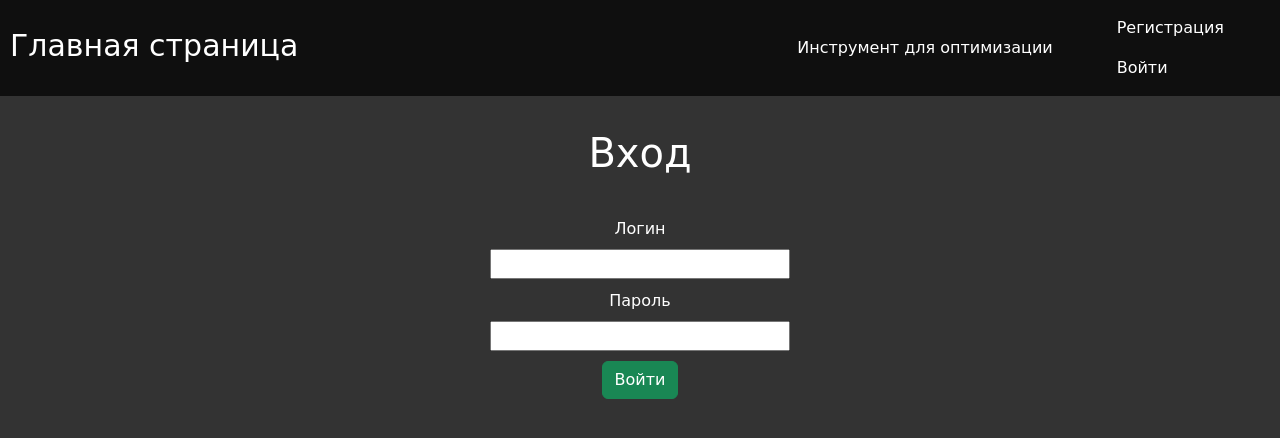
After one commit to ananastyaa/low-code-lp, a Django app: page /login in a window 1280 px wide. The commit adds this page. Shown: the top 438 px of the page. Run offline with Django 4.2, Linux system fonts and the light colour scheme; some libraries are stand-ins or nearby versions.

Commit message:
Добавлена обязательная регистрация пользователя

```diff
--- a/low_code/low_code/settings.py
+++ b/low_code/low_code/settings.py
@@ -114,7 +114,7 @@ AUTH_PASSWORD_VALIDATORS = [
 # Internationalization
 # https://docs.djangoproject.com/en/4.2/topics/i18n/
 
-LANGUAGE_CODE = 'en-us'
+LANGUAGE_CODE = 'ru'
 
 TIME_ZONE = 'UTC'
 
@@ -137,3 +137,4 @@ STATICFILES_DIRS = [
 # https://docs.djangoproject.com/en/4.2/ref/settings/#default-auto-field
 
 DEFAULT_AUTO_FIELD = 'django.db.models.BigAutoField'
+LOGIN_REDIRECT_URL = '/'
--- a/low_code/main/admin.py
+++ b/low_code/main/admin.py
@@ -2,7 +2,8 @@ from django.contrib import admin
 
 # Register your models here.
 
-from .models import File, Parameter
+from .models import File, Parameter, Project
 # Зарегистрируйте вашу модель здесь.
 admin.site.register(File)
 admin.site.register(Parameter)
+admin.site.register(Project)
--- a/low_code/main/forms.py
+++ b/low_code/main/forms.py
@@ -4,81 +4,109 @@ from django import forms
 from .models import File, Parameter, Project
 from django.forms import FileInput, TextInput, Select
 from bootstrap_modal_forms.forms import BSModalModelForm
+from django.contrib.auth.forms import UserCreationForm, AuthenticationForm
+from django.contrib.auth.models import User
+
 
 class FileForm(forms.ModelForm):
 
-   class Meta:
-      model = File
-      fields = ['path']
+    class Meta:
+        model = File
+        fields = ['path']
 
-      widgets = {
-         "path": FileInput(attrs={
-            'class': 'form-control',
-            'placeholder': 'Загрузите вашу таблицу'
-         }),
-      }
+        widgets = {
+            "path": FileInput(attrs={
+                'class': 'form-control',
+                'placeholder': 'Загрузите вашу таблицу'
+            }),
+        }
 
 
 class ParameterForm(BSModalModelForm):
 
-   class Meta:
-      model = Parameter
-      fields = ['idx', 'param', 'limit', 'func', 'criteria']
+    class Meta:
+        model = Parameter
+        fields = ['idx', 'param', 'limit', 'func', 'criteria']
 
-      widgets = {
-         "idx": TextInput(attrs={
-            'class': 'form-control',
-            'placeholder': 'Введите индексы'
-         }),
-         "param": TextInput(attrs={
-            'class': 'form-control',
-            'placeholder': 'Введите параметры'
-         }),
-         "limit": TextInput(attrs={
-            'class': 'form-control',
-            'placeholder': 'Введите ограничения (a * b < 8, где a, b - параметры)'
-         }),
-         "func": TextInput(attrs={
-            'class': 'form-control',
-            'placeholder': 'Введите целевую функцию'
-         }),
-         "criteria": Select(attrs={
-            'class': 'form-control',
-         }),
-   }
+        widgets = {
+            "idx": TextInput(attrs={
+                'class': 'form-control',
+                'placeholder': 'Введите индексы'
+            }),
+            "param": TextInput(attrs={
+                'class': 'form-control',
+                'placeholder': 'Введите параметры'
+            }),
+            "limit": TextInput(attrs={
+                'class': 'form-control',
+                'placeholder': 'Введите ограничения (a * b < 8, где a, b - параметры)'
+            }),
+            "func": TextInput(attrs={
+                'class': 'form-control',
+                'placeholder': 'Введите целевую функцию'
+            }),
+            "criteria": Select(attrs={
+                'class': 'form-control',
+            }),
+        }
 
-   def clean_idx(self):
-      data = self.cleaned_data['idx']
-      d = data.replace(" ", "").split(',')
-      file = File.objects.latest('id')
-      df = pd.read_csv("data/" + str(file.path))
-      for el in d:
-         if el not in df.columns.values:
-            raise forms.ValidationError(f'Похоже колонки {el} не существует в загруженной таблице')
-      return data
+    def clean_idx(self):
+        data = self.cleaned_data['idx']
+        d = data.replace(" ", "").split(',')
+        file = File.objects.latest('id')
+        df = pd.read_csv("data/" + str(file.path))
+        for el in d:
+            if el not in df.columns.values:
+                raise forms.ValidationError(
+                    f'Похоже колонки {el} не существует в загруженной таблице')
+        return data
 
-   def clean_param(self):
-      data = self.cleaned_data['param']
-      d = data.replace(" ", "")
-      file = File.objects.latest('id')
-      df = pd.read_csv("data/" + str(file.path))
-      if d not in df.columns.values:
-         raise forms.ValidationError(f'Похоже колонки {d} не существует в загруженной таблице')
-      return data
+    def clean_param(self):
+        data = self.cleaned_data['param']
+        d = data.replace(" ", "")
+        file = File.objects.latest('id')
+        df = pd.read_csv("data/" + str(file.path))
+        if d not in df.columns.values:
+            raise forms.ValidationError(
+                f'Похоже колонки {d} не существует в загруженной таблице')
+        return data
+
 
 class ProjectForm(BSModalModelForm):
 
-   class Meta:
-      model = Project
-      fields = ['name', 'desc']
+    class Meta:
+        model = Project
+        fields = ['name', 'desc']
 
-      widgets = {
-         "name": TextInput(attrs={
-            'class': 'form-control',
-            'placeholder': 'Введите название проекта'
-         }),
-         "desc": TextInput(attrs={
-            'class': 'form-control',
-            'placeholder': 'Введите описание проекта'
-         }),
-      }
+        widgets = {
+            "name": TextInput(attrs={
+                'class': 'form-control',
+                'placeholder': 'Введите название проекта'
+            }),
+            "desc": TextInput(attrs={
+                'class': 'form-control',
+                'placeholder': 'Введите описание проекта'
+            }),
+        }
+
+
+class RegisterUserForm(UserCreationForm):
+    username = forms.CharField(
+        label='Логин', widget=forms.TextInput(attrs={'class': 'form-input'}))
+    email = forms.EmailField(
+        label='Email', widget=forms.EmailInput(attrs={'class': 'form-input'}))
+    password1 = forms.CharField(
+        label='Пароль', widget=forms.PasswordInput(attrs={'class': 'form-input'}))
+    password2 = forms.CharField(label='Повтор пароля',
+                                widget=forms.PasswordInput(attrs={'class': 'form-input'}))
+
+    class Meta:
+        model = User
+        fields = ('username', 'email', 'password1', 'password2')
+
+
+class LoginUserForm(AuthenticationForm):
+    username = forms.CharField(
+        label='Логин', widget=forms.TextInput(attrs={'class': 'form-input'}))
+    password = forms.CharField(
+        label='Пароль', widget=forms.PasswordInput(attrs={'class': 'form-input'}))
--- a/low_code/main/static/main/css/main.css
+++ b/low_code/main/static/main/css/main.css
@@ -2,6 +2,11 @@ body {
   font-family: "Roundhand", cursive;
   background-color: #333333;
   color: #fff;
+}
+
+h1 {
+  text-align: center;
+  margin: 30px;
 }
 
 h3 {
@@ -15,6 +20,12 @@ h3 {
   font-size: 30px;
 }
 
+.nav-item {
+  padding: auto;
+  margin: auto;
+}
+
+
 .navbar{
     background:#0f0f0f;
     border-bottom: solid;
@@ -25,7 +36,7 @@ h3 {
     cursor: pointer;
    }
    .nav-link{
-    margin-right: 1em !important;
+    margin-right: 3em !important;
    }
    .nav-link:hover{
     background: #ffffff;
@@ -43,6 +54,7 @@ h3 {
     margin: auto;
     text-align: center;
     color: #333333;
+    margin-top: 10px;
   }
 
   .text-center {
@@ -56,4 +68,27 @@ h3 {
 
 label {
   color: #ffffff;
+  margin: 10px;
 }
+
+.form-input {
+  width: 300px;
+  font-size: 16px;
+}
+
+.form-label {
+  display: inline-block;
+  min-width: 150px;
+  vertical-align: top;
+}
+
+.form-error ul {
+  list-style: none;
+  padding: 0;
+  color: #CC0000;
+}
+
+.form-button {
+  min-width: 200px;
+  font-size: 16px;
+}
--- a/low_code/main/templates/main/layout.html
+++ b/low_code/main/templates/main/layout.html
@@ -1,14 +1,17 @@
 {% load static %}
 <!DOCTYPE html>
 <html lang="en">
+
 <head>
   <meta charset="UTF-8">
   <meta http-equiv="X-UA-Compatible" content="IE=edge">
   <meta name="viewport" content="width=device-width, initial-scale=1.0">
   <title>{% block title %}{% endblock %}</title>
-    <link rel="stylesheet" href="https://cdn.jsdelivr.net/npm/bootstrap@5.2.3/dist/css/bootstrap.min.css" integrity="sha384-rbsA2VBKQhggwzxH7pPCaAqO46MgnOM80zW1RWuH61DGLwZJEdK2Kadq2F9CUG65" crossorigin="anonymous">
+  <link rel="stylesheet" href="https://cdn.jsdelivr.net/npm/bootstrap@5.2.3/dist/css/bootstrap.min.css"
+    integrity="sha384-rbsA2VBKQhggwzxH7pPCaAqO46MgnOM80zW1RWuH61DGLwZJEdK2Kadq2F9CUG65" crossorigin="anonymous">
   <link rel="stylesheet" href="{% static 'main/css/main.css' %}">
 </head>
+
 <body>
   {% block scripts %}
   <script src="{% static 'main/assets/js/jquery-3.2.1.min.js' %}"></script>
@@ -23,6 +26,13 @@
         <li class="nav-item">
           <a class="nav-link" href="#">Инструмент для оптимизации</a>
         </li>
+        {% if request.user.is_authenticated %}
+        <li cclass="nav-item"> {{user.username}} <a class="nav-link" href="{% url 'logout' %}">Выйти</a></li>
+        {% else %}
+        <li class="nav-item"><a class="nav-link" href="{% url 'register' %}">Регистрация</a><a class="nav-link" href="{% url 'login' %}">Войти</a></li>
+        {% endif %}
+      </ul>
+
       </ul>
     </div>
   </nav>
@@ -31,4 +41,5 @@
     {% endblock %}
   </main>
 </body>
+
 </html>
--- /dev/null
+++ b/low_code/main/templates/main/login.html
@@ -0,0 +1,21 @@
+{% extends 'main/layout.html' %}
+
+{% block content %}
+<h1>Вход</h1>
+
+<form method="post">
+    {% csrf_token %}
+
+    <div class="form-error">{{ form.non_field_errors }}</div>
+
+    {% for f in form %}
+    <div><label class="form-label" for="{{ f.id_for_label }}">{{f.label}} </label>
+        {{ f }}
+    <div class="form-error">{{ f.errors }}</div>
+    {% endfor %}
+</div>
+
+    <button class="btn btn-success" type="submit">Войти</button>
+</form>
+
+{% endblock %}
--- a/low_code/main/urls.py
+++ b/low_code/main/urls.py
@@ -6,4 +6,8 @@ urlpatterns = [
     path('create_model', views.ModelCreateView.as_view(), name='create_model'),
     path('download', views.download_file, name='download'),
     path('create_project', views.ProjectCreateView.as_view(), name='create_project'),
+    path('login', views.LoginUser.as_view(), name='login'),
+    path('logout', views.logout_user, name='logout'),
+    path('register', views.RegisterUser.as_view(), name='register'),
+
 ]
--- a/low_code/main/views.py
+++ b/low_code/main/views.py
@@ -7,32 +7,39 @@ import pandas as pd
 
 from django.shortcuts import render, redirect
 from django.urls import reverse_lazy
+from django.views.generic import ListView, DetailView, CreateView
+from django.contrib.auth.mixins import LoginRequiredMixin
 from bootstrap_modal_forms.generic import BSModalCreateView
+from django.contrib.auth import logout, login
+from django.contrib.auth.views import LoginView
 
-from .forms import FileForm, ParameterForm, ProjectForm
+from .forms import FileForm, LoginUserForm, ParameterForm, ProjectForm, RegisterUserForm
 from .models import Parameter, File
 from loader import Data
 from model import Model
 
 
-def load_file(request): #надо добавить ограничение на вывод таблицы, например только первые 5 и последние 5 строк
-    data = []
-    if request.method == 'POST':
-        form = FileForm(request.POST, request.FILES)
-        if form.is_valid():
-            form.save()
-        for filename, _ in request.FILES.items():
-            name = request.FILES[filename].name
-        df = pd.read_csv("data/files/" + name)
-        columns = ['index'] + list(df.columns.values)
-        count = len(columns)
-        json_records = df.reset_index().to_json(orient ='records')
-        data = json.loads(json_records)
-        context = {'d': data, 'c': columns, 'count': count}
-        return render(request, 'main/table.html', context)
+def load_file(request):  # надо добавить ограничение на вывод таблицы, например только первые 5 и последние 5 строк
+    if request.user.is_authenticated:
+        data = []
+        if request.method == 'POST':
+            form = FileForm(request.POST, request.FILES)
+            if form.is_valid():
+                form.save()
+            for filename, _ in request.FILES.items():
+                name = request.FILES[filename].name
+            df = pd.read_csv("data/files/" + name)
+            columns = ['index'] + list(df.columns.values)
+            count = len(columns)
+            json_records = df.reset_index().to_json(orient='records')
+            data = json.loads(json_records)
+            context = {'d': data, 'c': columns, 'count': count}
+            return render(request, 'main/table.html', context)
+        else:
+            form = FileForm
+        return render(request, 'main/main.html', {'form': form})
     else:
-        form = FileForm
-    return render(request, 'main/main.html', {'form':form})
+        return redirect('login')
 
 
 class ModelCreateView(BSModalCreateView):
@@ -42,13 +49,13 @@ class ModelCreateView(BSModalCreateView):
     def form_valid(self, form):
         form = form.cleaned_data
         Parameter.objects.get_or_create(
-            file_id = File.objects.latest('id'),
-            idx = form['idx'],
-            param = form['param'],
-            limit = form['limit'],
-            func = form['func'],
-            criteria = form['criteria'],
-            )
+            file_id=File.objects.latest('id'),
+            idx=form['idx'],
+            param=form['param'],
+            limit=form['limit'],
+            func=form['func'],
+            criteria=form['criteria'],
+        )
         file = File.objects.latest('id')
         parameter = Parameter.objects.latest('id')
         df = pd.read_csv("data/" + str(file.path))
@@ -56,7 +63,7 @@ class ModelCreateView(BSModalCreateView):
         # добавить проверку на корректность ввода (есть ли столбцы в таблицы такие, как ввели)
 
         data = Data().preprocess(df, parameter.param)
-        #string = "workers * tasks <= 40, tasks; tasks = 1, workers"
+        # string = "workers * tasks <= 40, tasks; tasks = 1, workers"
 
         model = Model(data, parameter.idx, parameter.param.replace(" ", ""))
         model.create(parameter.limit, parameter.func, parameter.criteria)
@@ -66,7 +73,8 @@ class ModelCreateView(BSModalCreateView):
             df = df[df['x'] == 1]
             df = df.drop('x', axis=1)
             df.reset_index(inplace=True)
-            df.to_csv('./data/download/' + str(file.path).replace("files/", ""))
+            df.to_csv('./data/download/' +
+                      str(file.path).replace("files/", ""))
             columns = list(df.columns.values)
             context = {'d': df, 'c': columns}
             return render(self.request, 'main/results.html', context)
@@ -77,7 +85,8 @@ class ModelCreateView(BSModalCreateView):
 
 def download_file(request):
     file = File.objects.latest('id').path
-    name = str(file.path).replace('C:\\Users\\semiz\\Desktop\\site\\low_code\\data\\files\\', "")
+    name = str(file.path).replace(
+        'C:\\Users\\semiz\\Desktop\\site\\low_code\\data\\files\\', "")
     filepath = './data/download/' + name
     path = open(filepath, 'rb')
     mime_type, _ = mimetypes.guess_type(filepath)
@@ -88,5 +97,38 @@ def download_file(request):
 class ProjectCreateView(BSModalCreateView):
     template_name = 'main/create_project.html'
     form_class = ProjectForm
-    success_message = 'Success: Book was created.'
+    success_message = 'Все ок'
     success_url = reverse_lazy('files')
+
+
+class RegisterUser(CreateView):
+    form_class = RegisterUserForm
+    template_name = 'main/register.html'
+    success_url = reverse_lazy('login')
+
+    def get_context_data(self, *, object_list=None, **kwargs):
+        context = super().get_context_data(**kwargs)
+        return dict(list(context.items()))
+
+    def form_valid(self, form):
+        user = form.save()
+        login(self.request, user)
+        return redirect('files')
+
+
+class LoginUser(LoginView):
+    form_class = LoginUserForm
+    template_name = 'main/login.html'
+
+    def get_context_data(self, *, object_list=None, **kwargs):
+        context = super().get_context_data(**kwargs)
+        #c_def = self.get_user_context(title="Авторизация")
+        return dict(list(context.items()))
+
+    def get_success_url(self):
+        return reverse_lazy('files')
+
+
+def logout_user(request):
+    logout(request)
+    return redirect('login')
```
Also changed, not shown: low_code/main/templates/main/register.html (added, +17 -0 lines). Lines whose indentation alone changed are shown as unchanged.
